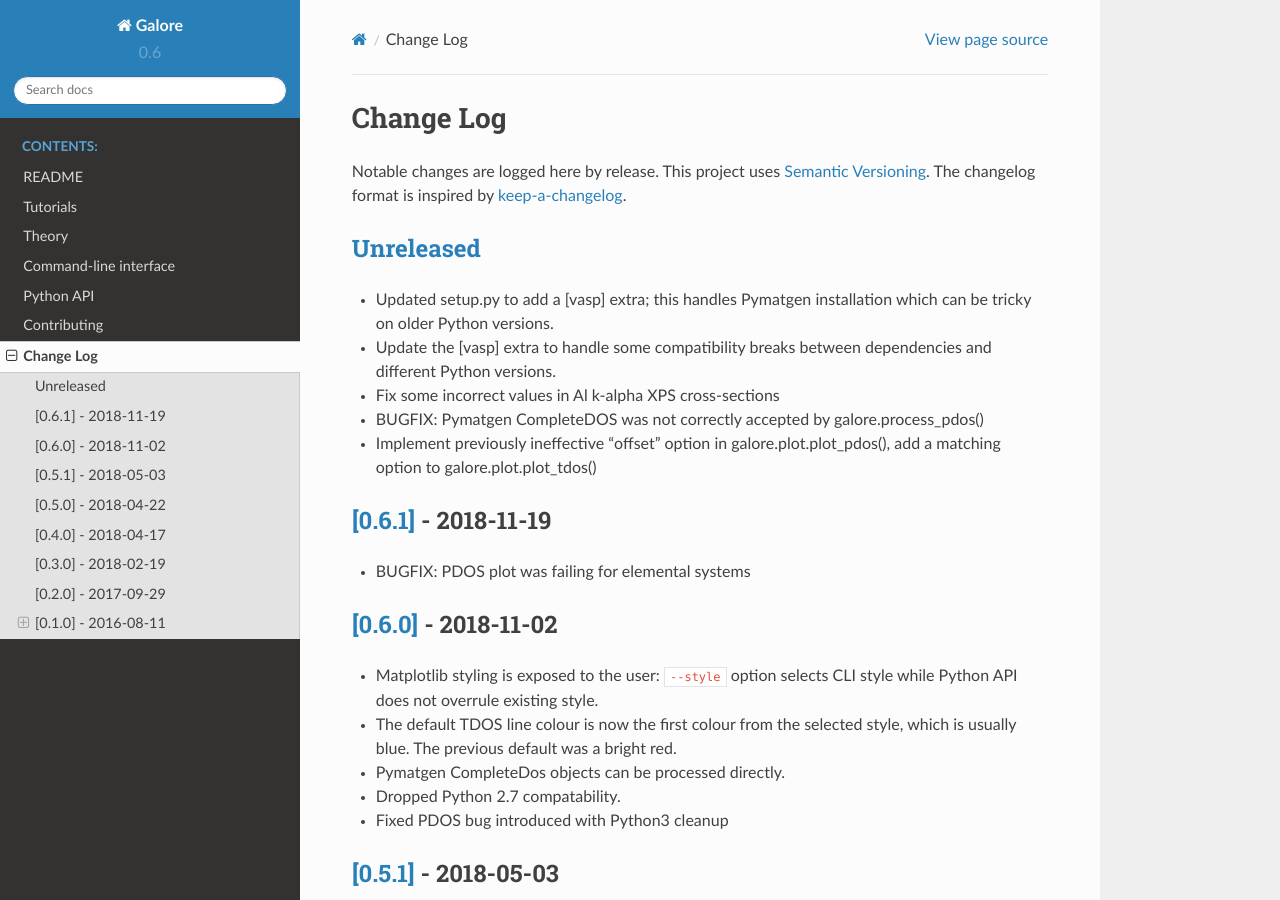
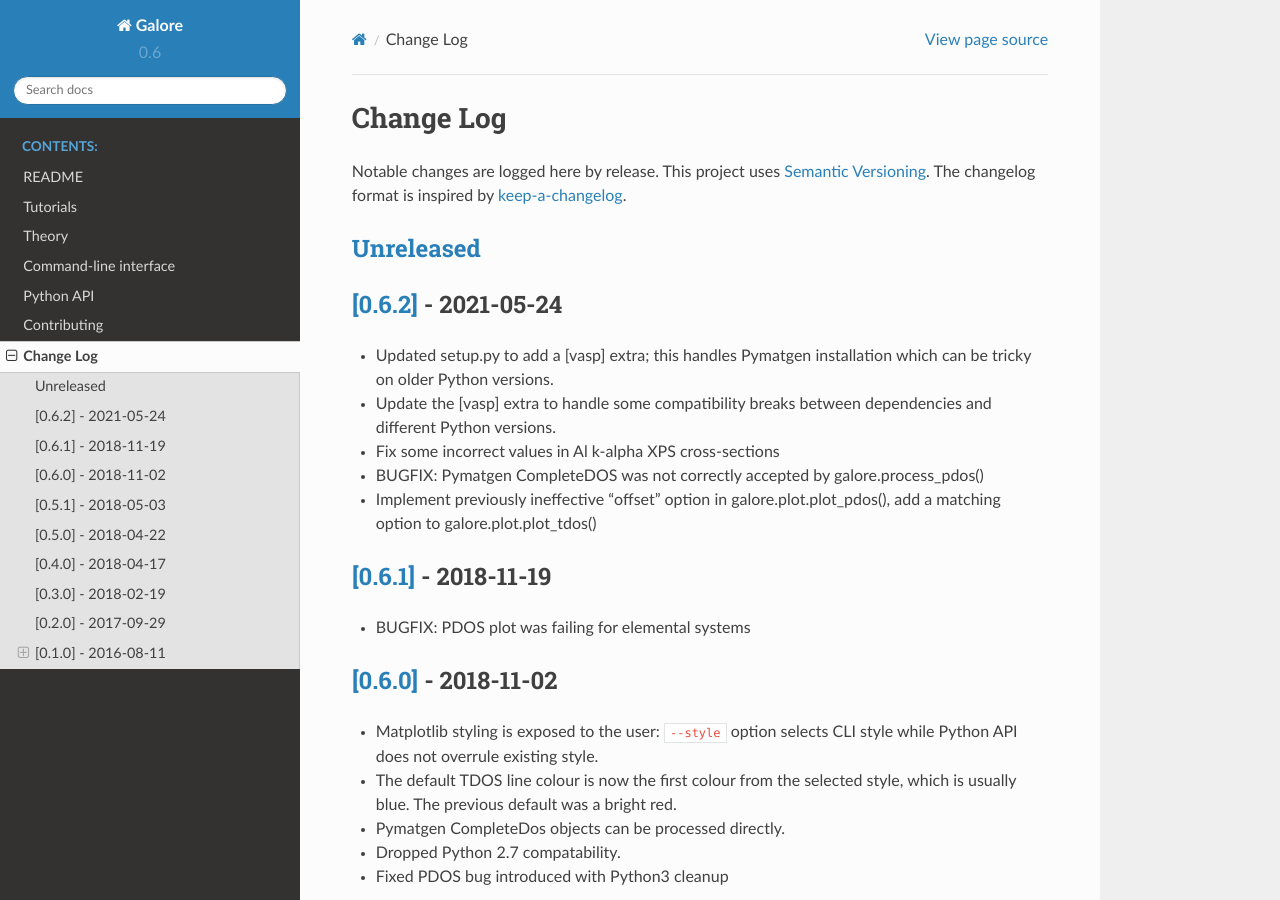
Before and after one commit to SMTG-Bham/galore, a Sphinx documentation site: the page built from docs/source/changelog.rst, in a window 1280 px wide and 900 px high. Built offline with Sphinx 7.4.7 and the Read the Docs theme 2.0.0, drawn with Linux system fonts in a browser that asks for light colours.

Commit message:
version number bump

```diff
--- a/CHANGELOG.rst
+++ b/CHANGELOG.rst
@@ -5,8 +5,11 @@ Notable changes are logged here by release. This project uses `Semantic
 Versioning <http://semver.org/>`__. The changelog format is inspired by
 `keep-a-changelog <https://github.com/olivierlacan/keep-a-changelog>`__.
 
-`Unreleased <https://github.com/smtg-ucl/galore/compare/0.6.1...HEAD>`__
+`Unreleased <https://github.com/smtg-ucl/galore/compare/0.6.2...HEAD>`__
 -------------------------------------------------------------------------
+
+`[0.6.2] <https://github.com/smtg-ucl/galore/compare/0.6.1...0.6.2>`__ - 2021-05-24
+-----------------------------------------------------------------------------------
 - Updated setup.py to add a [vasp] extra; this handles Pymatgen
   installation which can be tricky on older Python versions.
 - Update the [vasp] extra to handle some compatibility breaks between
--- a/docs/source/conf.py
+++ b/docs/source/conf.py
@@ -63,7 +63,7 @@ author = 'Scanlon Materials Theory Group'
 # The short X.Y version.
 version = '0.6'
 # The full version, including alpha/beta/rc tags.
-release = '0.6.1'
+release = '0.6.2'
 
 # The language for content autogenerated by Sphinx. Refer to documentation
 # for a list of supported languages.
--- a/setup.py
+++ b/setup.py
@@ -18,7 +18,7 @@ if __name__ == "__main__":
 
     setup(
         name='galore',
-        version='0.6.1',
+        version='0.6.2',
         description='Broadening and weighting for simulated spectra',
         long_description="""
     Apply Gaussian and Lorentzian broadening to data from ab initio
```
Also changed, not shown: 1 other file.
